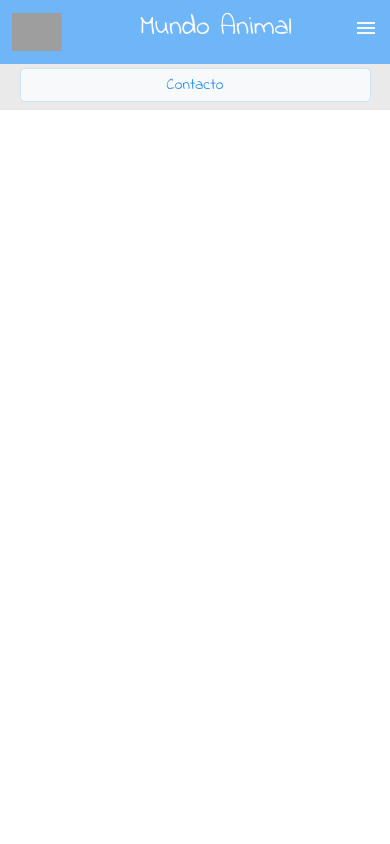
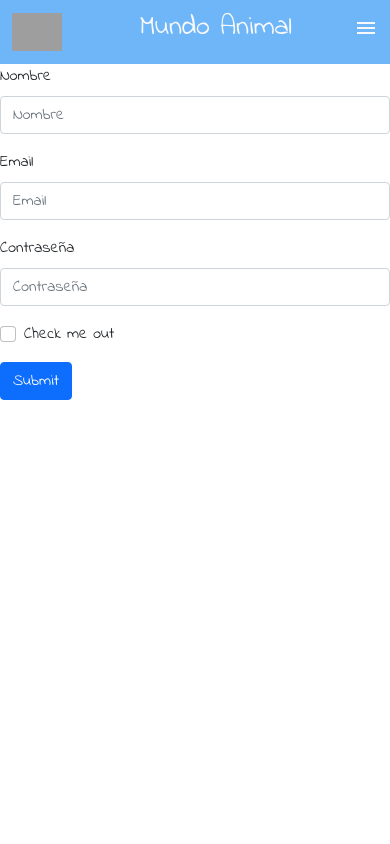
Before and after one commit to jarher/Mundo-Animal, a React (Create React App) app in the folder frontend/: page /register in a window 390 px wide. Shown: the top 844 px of the page. Built offline with nearby package versions, Linux system fonts and the light colour scheme; grey boxes are pictures that could not be loaded.

Commit message:
nuevo cambio, agregando admin

```diff
--- a/frontend/src/App.js
+++ b/frontend/src/App.js
@@ -1,8 +1,7 @@
-
-import './App.css';
+import "./App.css";
 import "bootstrap/dist/css/bootstrap.min.css";
 import "bootstrap/dist/js/bootstrap.min.js";
-import Home from './components/Home/Home';
+import Home from "./components/Home/Home";
 import { BrowserRouter, Routes, Route } from "react-router-dom";
 import Header from "./components/Header/Header";
 import Footer from "./components/Footer";
@@ -10,19 +9,28 @@ import About from "./components/About/About";
 import Products from "./components/Products/Products";
 import Contact from "./components/Contact";
 import NavToggle from "./components/Nav";
+import React from "react";
+import Login from "./components/Admin/Login";
+import Register from "./components/Admin/Register";
+export const menuState = "menu";
 
 function App() {
+
   return (
     <div className="App">
       <BrowserRouter>
+
           <Header sticky="top" />
           <div className="main">
             <NavToggle />
+
             <Routes>
               <Route path="/" element={<Home />} />
               <Route path="/about" element={<About />} />
               <Route path="/products" element={<Products />} />
               <Route path="/contact" element={<Contact />} />
+              <Route path="/login" element={<Login />} />
+              <Route path="/register" element={<Register />} />
             </Routes>
           </div>
         <Footer />
--- a/frontend/src/assets/stylesheets/products.css
+++ b/frontend/src/assets/stylesheets/products.css
@@ -7,7 +7,7 @@
 .linkNav{
     text-align: center;
     margin: 2% 0;
-    font-size: 1.2rem;
+    font-size: 1rem;
     padding: 2% 0;
     font-weight: bold;
     color: var(--blue-dark-1);
@@ -25,3 +25,10 @@
 .btn-sale a:hover{
     color:var(--bs-light)!important
 }
+#img-nav-prod{
+    width: 80%;
+    padding-left: 25%;
+    box-sizing: border-box;
+    margin-top:5%;
+    display: block;
+}
--- a/frontend/src/components/About/About.js
+++ b/frontend/src/components/About/About.js
@@ -9,11 +9,11 @@ function About () {
             Quienes somos
           </h2>
           <Row>
-            <div className="d-xs-none col-sm-2">
+            <div className="d-xs-none col-sm-3">
               <PetDog />
             </div>
 
-            <div className="col-10 col-sm-8 info-cont">
+            <div className="col-10 col-sm-7 info-cont p-5 mb-5">
               <h2>¡Bienvenido a Mundo Animal!</h2>
               <p>
                 Somos un emprendimiento familiar que nació del amor por las
--- /dev/null
+++ b/frontend/src/components/Admin/Login.js
@@ -0,0 +1,81 @@
+import Form from "react-bootstrap/Form";
+import Button from "react-bootstrap/Button";
+// import { useState } from "react";
+import { useForm } from "./useForm";
+
+const initialForm = {
+  email: "",
+  password: "",
+};
+
+const validationsForm = (form) => {};
+
+export default function Login() {
+  // const [email, setEmail] = useState("");
+  // const [password, setPassword] = useState("");
+
+  const {
+    form,
+    errors,
+    loading,
+    response,
+    handleChange,
+    handleBlur,
+    handleSubmit,
+  } = useForm(initialForm.validationsForm);
+
+  return (
+    <>
+      {/* <Form onSubmit={handleSubmit}>
+        <Form.Group className="mb-3" controlId="formBasicEmail">
+          <Form.Control
+            type="email"
+            placeholder="Email"
+            name="email"
+            // value={form.email}
+            onChange={handleChange}
+            onBlur={handleBlur}
+            required
+          />
+        </Form.Group>
+
+        <Form.Group className="mb-3" controlId="formBasicPassword">
+          <Form.Control
+            type="password"
+            placeholder="Contraseña"
+            name="password"
+            // value={form.password}
+            onChange={handleChange}
+            onBlur={handleBlur}
+            required
+          />
+        </Form.Group>
+        <Form.Group className="mb-3" controlId="formBasicCheckbox">
+          <Form.Check type="checkbox" label="Check me out" />
+        </Form.Group>
+        <Button variant="primary" type="submit" value="enviar"></Button>
+      </Form> */}
+      <h2>Login</h2>
+      <form onSubmit={handleSubmit}>
+        <input
+          type="email"
+          name="email"
+          placeholder="Escribe tu email"
+          onBlur={handleBlur}
+          onChange={handleChange}
+          value={form.email}
+          required
+        />
+        <input
+          type="password"
+          name="password"
+          placeholder="Escribe tu email"
+          onBlur={handleBlur}
+          onChange={handleChange}
+          value={form.password}
+          required
+        />
+      </form>
+    </>
+  );
+}
--- /dev/null
+++ b/frontend/src/components/Admin/Register.js
@@ -0,0 +1,57 @@
+import Form from "react-bootstrap/Form";
+import Button from "react-bootstrap/Button";
+import { useState } from "react";
+
+export default function Register() {
+    const [name, setName] = useState("");
+    const [email, setEmail] = useState("");
+    const [password, setPassword] = useState("");
+
+    const handleSubmit = (e) => {
+      e.preventDefaul();
+    };
+
+  return (
+    <Form onSubmit={handleSubmit}>
+      <Form.Group className="mb-3" controlId="formBasicEmail">
+        <Form.Label>Nombre</Form.Label>
+        <Form.Control
+          type="text"
+          placeholder="Nombre"
+          name="email"
+          value={name}
+          onChange={(e) => setName(e.target.value)}
+        />
+      </Form.Group>
+
+      <Form.Group className="mb-3" controlId="formBasicEmail">
+        <Form.Label>Email</Form.Label>
+        <Form.Control
+          type="email"
+          placeholder="Email"
+          name="email"
+          value={email}
+          onChange={(e) => setEmail(e.target.value)}
+        />
+      </Form.Group>
+
+      <Form.Group className="mb-3" controlId="formBasicPassword">
+        <Form.Label>Contraseña</Form.Label>
+        <Form.Control
+          type="password"
+          placeholder="Contraseña"
+          name="password"
+          value={password}
+          onChange={(e) => setPassword(e.target.value)}
+        />
+      </Form.Group>
+
+      <Form.Group className="mb-3" controlId="formBasicCheckbox">
+        <Form.Check type="checkbox" label="Check me out" />
+      </Form.Group>
+      <Button variant="primary" type="submit">
+        Submit
+      </Button>
+    </Form>
+  );
+}
--- /dev/null
+++ b/frontend/src/components/Admin/useForm.js
@@ -0,0 +1,32 @@
+// hook personalizado para validar formulario
+
+import { useState } from "react";
+
+export const useForm = (initialForm) => {
+  const [form, setForm] = useState(initialForm);
+  const [errors, setErrors] = useState({});
+  const [loading, setLoading] = useState(false);
+  const [response, setResponse] = useState(null);
+
+  const handleChange = (e) => {
+      const {name, value} = e.target;
+      setForm({
+          ...form,
+          [name]:value
+      })
+  };
+
+  const handleBlur = (e) => {};
+
+  const handleSubmit = (e) => {};
+
+  return {
+    form,
+    errors,
+    loading,
+    response,
+    handleChange,
+    handleBlur,
+    handleSubmit
+  };
+};
--- a/frontend/src/components/Header/Navbar.js
+++ b/frontend/src/components/Header/Navbar.js
@@ -5,8 +5,8 @@ import MenuIcon from "./MenuIcon";
 import { Link } from "react-router-dom";
 
 
+export default function NavComp(){
 
-export default function NavComp(){
     return (
       <Navbar>
         <Container>
@@ -19,7 +19,7 @@ export default function NavComp(){
           <h1>Mundo Animal</h1>
 
           <div className="justify-content-end">
-            <MenuIcon icon="menu" />
+            <MenuIcon />
           </div>
         </Container>
       </Navbar>
--- a/frontend/src/components/Nav.js
+++ b/frontend/src/components/Nav.js
@@ -1,3 +1,4 @@
+import { NavDropdown } from "react-bootstrap";
 import Nav from "react-bootstrap/Nav";
 import { Link } from "react-router-dom";
 
@@ -5,31 +6,76 @@ export default function NavToggle() {
 
   return (
     <>
-      <Nav className="justify-content-evenly" activeKey="/home">
+      <Nav
+        className="justify-content-evenly"
+
+        activeKey="/home"
+      >
         <Nav.Item>
-          <Link to="/">
-            <i className="material-icons">home</i>
-          </Link>
+          <Link to="/about">Quienes somos</Link>
+        </Nav.Item>
+        <Nav.Item id="link-products" className="nav-item">
+          <Link to="/products">Productos</Link>
+        </Nav.Item>
+        <NavDropdown title="Productos" className="d-md-none">
+          <NavDropdown.Item eventKey="4.1">
+            Alimentos para aves
+          </NavDropdown.Item>
+          <NavDropdown.Item eventKey="4.2">
+            Alimentos para perros
+          </NavDropdown.Item>
+          <NavDropdown.Item eventKey="4.3">
+            Alimentos para gatos
+          </NavDropdown.Item>
+          <NavDropdown.Item eventKey="4.4">Accesorios</NavDropdown.Item>
+          <NavDropdown.Item eventKey="4.5">Juguetes</NavDropdown.Item>
+          <NavDropdown.Item eventKey="4.6">
+            Elementos de Higiene
+          </NavDropdown.Item>
+          <NavDropdown.Divider />
+        </NavDropdown>
+        <Nav.Item>
+          <a href="/#map">ubicación</a>
         </Nav.Item>
         <Nav.Item>
-          <Link to="/about">
-            Quienes somos
-          </Link>
+          <Link to="/contact">Contacto</Link>
         </Nav.Item>
-        <Nav.Item>
-          <Link to="/products">
-            Productos
-          </Link>
-        </Nav.Item>
-        <Nav.Item>
-          <a href="/#map">
-            ubicación
-          </a>
-        </Nav.Item>
-        <Nav.Item>
-          <Link to="/contact">
-            Contacto
-          </Link>
+        <Nav.Item className="d-md-none">
+          <ul
+            className="d-flex flex-row justify-content-evenly"
+            id="social-nav-menu"
+          >
+            <li>
+              <a
+                class="link-dark"
+                href="https://www.facebook.com/Mundo-animal-pet-shop-109439561382295"
+                target="_blank"
+                rel="noreferrer"
+              >
+                <i class="bi bi-facebook"></i>
+              </a>
+            </li>
+            <li>
+              <a
+                class="link-dark"
+                href="https://www.instagram.com/mundo_animalps/"
+                target="_blank"
+                rel="noreferrer"
+              >
+                <i class="bi bi-instagram"></i>
+              </a>
+            </li>
+            <li>
+              <a
+                class="link-dark"
+                href="https://api.whatsapp.com/send?phone=573222209054"
+                target="_blank"
+                rel="noreferrer"
+              >
+                <i class="bi bi-whatsapp"></i>
+              </a>
+            </li>
+          </ul>
         </Nav.Item>
       </Nav>
     </>
```
Also changed, not shown: frontend/src/assets/stylesheets/nav.css (+30 -16 lines), frontend/src/components/Header/MenuIcon.js (+15 -9 lines), frontend/src/components/Products/Products.js (+6 -1 lines), frontend/src/assets/images/cuidado-de-mascotas.png (added), frontend/src/components/Admin/Admin.js (added). Lines whose indentation alone changed are shown as unchanged.
